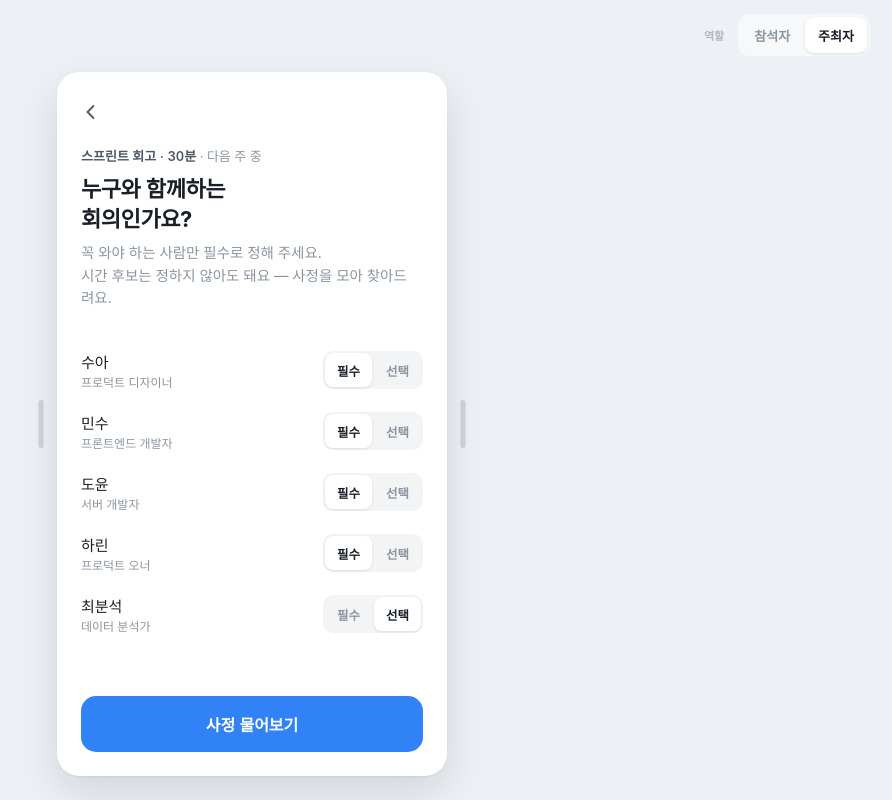
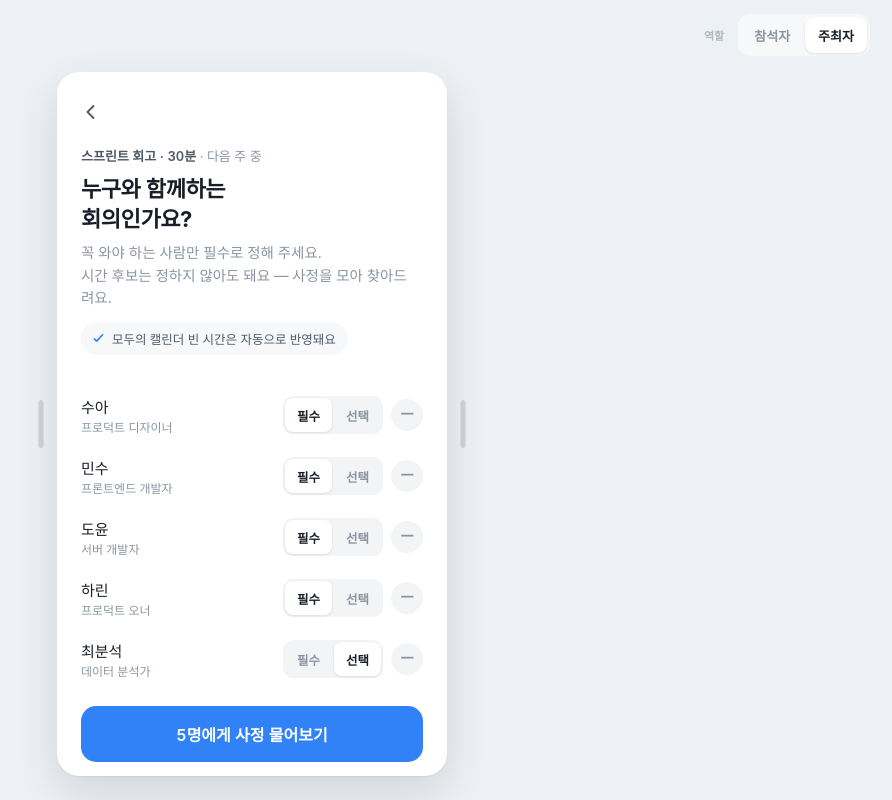
Before and after one commit to besoluble/toss-pd-challenge, a plain HTML site: page index.html in a window 1280 px wide. Both pictures are taken after a click on the tab "주최자". Shown: the whole page, without its empty margins (388-1280 px from the left). Drawn offline with Linux system fonts and the light colour scheme; a web font is replaced by a local one.

Commit message:
주최자 요청 만들기: 제외(－) 토글 + 캘린더 자동 반영 칩 + 동적 CTA
인원 제외/재포함(리스트에 남되 흐려짐), CTA 'N명에게 사정 물어보기', 보냈어요 문구 인원 연동, '모두의 캘린더 빈 시간은 자동으로 반영돼요' 칩

Co-Authored-By: Claude Opus 4.8 (1M context) <noreply@anthropic.com>

```diff
--- a/index.html
+++ b/index.html
@@ -303,6 +303,19 @@
   }
   .pick button:active{ scale:.95; }
   .pick button[aria-pressed="true"]{ background:#fff; color:var(--ink); box-shadow:0 1px 3px rgba(16,24,40,.10); }
+  .p-right{ display:flex; align-items:center; gap:8px; }
+  .p-minus{
+    position:relative; width:32px; height:32px; border:0; border-radius:50%; cursor:pointer;
+    background:var(--surface); color:var(--ink-3); font-size:16px; font-weight:600; line-height:1;
+    display:grid; place-items:center;
+    transition-property:background-color,color,scale; transition-duration:.16s; transition-timing-function:var(--ease);
+  }
+  .p-minus::after{ content:""; position:absolute; inset:-5px; border-radius:50%; }
+  .p-minus:active{ scale:.9; }
+  .person.excluded .p-name, .person.excluded .p-role{ color:var(--ink-4); }
+  .person.excluded .p-name{ text-decoration:line-through; text-decoration-color:var(--ink-4); }
+  .person.excluded .pick{ opacity:.35; pointer-events:none; }
+  .person.excluded .p-minus{ background:var(--blue-weak); color:#1B64DA; }
 
   /* 주최자: 추천 시간 카드 */
   .times{ display:flex; flex-direction:column; gap:10px; }
@@ -442,6 +455,10 @@
           <div class="ctx"><b>스프린트 회고 · 30분</b> · 다음 주 중</div>
           <h1 class="title">누구와 함께하는<br>회의인가요?</h1>
           <p class="sub">꼭 와야 하는 사람만 필수로 정해 주세요.<br>시간 후보는 정하지 않아도 돼요 — 사정을 모아 찾아드려요.</p>
+          <span class="cal">
+            <svg viewBox="0 0 20 20" fill="none"><path d="M4.5 10.5l3 3 8-8.5" stroke="#3182F6" stroke-width="2.2" stroke-linecap="round" stroke-linejoin="round"/></svg>
+            모두의 캘린더 빈 시간은 자동으로 반영돼요
+          </span>
 
           <div class="content">
             <div class="people" id="people"></div>
@@ -459,7 +476,7 @@
               <svg viewBox="0 0 24 24" fill="none"><path d="M5 12.5l4.5 4.5L19 7" stroke="#3182F6" stroke-width="2.6" stroke-linecap="round" stroke-linejoin="round"/></svg>
             </div>
             <h2>사정을 물어봤어요!</h2>
-            <p>다섯 명에게 조용히 물어보고 있어요.<br>사정이 모이면 시간을 추천해드릴게요.</p>
+            <p id="sentSub">다섯 명에게 조용히 물어보고 있어요.<br>사정이 모이면 시간을 추천해드릴게요.</p>
           </div>
           <div class="foot">
             <button class="foot-link" id="hostPreview">사정이 다 모이면 이렇게 보여요 →</button>
@@ -892,18 +909,41 @@
     {name:"최분석", role:"데이터 분석가", req:false},
   ];
   const people=document.getElementById("people");
+  const hostSendBtn=document.getElementById("hostSend");
+  const KO_N=["영","한","두","세","네","다섯"];
+  function includedCount(){ return PEOPLE.filter(p=>p.included!==false).length; }
+  function updateHostCta(){
+    const n=includedCount();
+    hostSendBtn.textContent=n>0?n+"명에게 사정 물어보기":"물어볼 사람을 골라 주세요";
+    hostSendBtn.disabled=n===0;
+    hostSendBtn.style.opacity=n===0?".5":"";
+  }
   PEOPLE.forEach(p=>{
+    p.included=true;
     const row=document.createElement("div"); row.className="person";
     row.innerHTML='<div class="p-info"><span class="p-name">'+p.name+'</span><span class="p-role">'+p.role+'</span></div>'+
-      '<div class="pick"><button type="button" data-v="req">필수</button><button type="button" data-v="opt">선택</button></div>';
-    const btns=row.querySelectorAll(".pick button");
+      '<div class="p-right"><div class="pick"><button type="button">필수</button><button type="button">선택</button></div>'+
+      '<button type="button" class="p-minus" aria-label="회의에서 제외">－</button></div>';
+    const btns=row.querySelectorAll(".pick button"), minus=row.querySelector(".p-minus");
     function renderPick(){ btns[0].setAttribute("aria-pressed", p.req?"true":"false"); btns[1].setAttribute("aria-pressed", p.req?"false":"true"); }
     btns[0].addEventListener("click",()=>{ p.req=true; renderPick(); });
     btns[1].addEventListener("click",()=>{ p.req=false; renderPick(); });
+    minus.addEventListener("click",()=>{
+      p.included=!p.included;
+      row.classList.toggle("excluded", !p.included);
+      minus.textContent=p.included?"－":"＋";
+      minus.setAttribute("aria-label", p.included?"회의에서 제외":"다시 포함");
+      updateHostCta();
+    });
     renderPick(); people.appendChild(row);
   });
+  updateHostCta();
   let hostState="none", hostPickedLabel=""; // none → collecting → confirmed
-  document.getElementById("hostSend").addEventListener("click",()=>{ hostState="collecting"; goStep("hostSent"); });
+  hostSendBtn.addEventListener("click",()=>{
+    const n=includedCount();
+    document.getElementById("sentSub").innerHTML=(KO_N[n]||n)+" 명에게 조용히 물어보고 있어요.<br>사정이 모이면 시간을 추천해드릴게요.";
+    hostState="collecting"; goStep("hostSent");
+  });
   document.getElementById("hostPreview").addEventListener("click",()=>goStep("host"));
   document.getElementById("hostBack").addEventListener("click",()=>{ renderHome(); goStep("exit"); });
   document.getElementById("fabNew").addEventListener("click",()=>goStep("hostCreate"));
```
